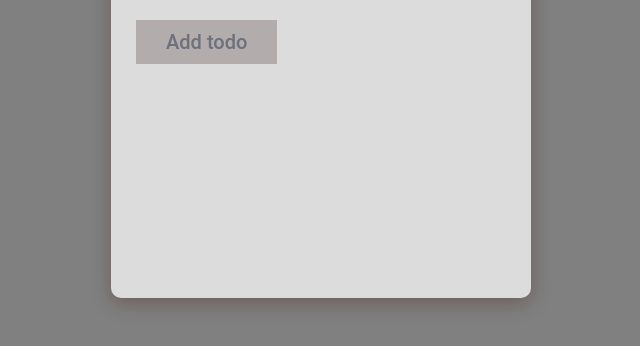
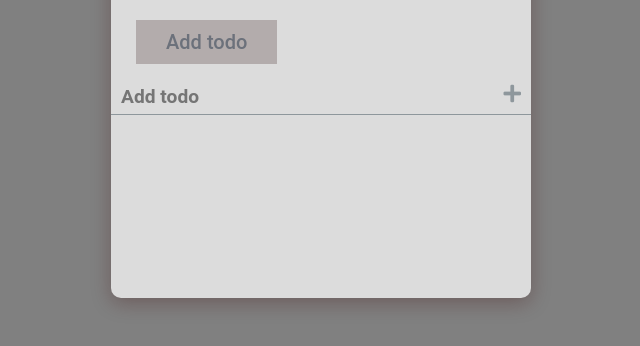
Before and after one commit to npankovich/test__app, a website built with webpack: page index.html in a window 1280 px wide. Shown: the part 452-798 px from the top of the page, without its empty margins (319-959 px from the left). Built offline with nearby package versions, Linux system fonts and the light colour scheme.

Commit message:
added add_list modal window

```diff
--- a/index.html
+++ b/index.html
@@ -47,6 +47,16 @@
             </a>
         </div>
     </div>
+    <div class="todoList__modal">
+        <form class="todoList__modal__form">
+            <input type="text" name="add" placeholder="Add todo">
+            <div class="todoList__modal__form_buttons">
+                <a href="#0" class="add-todo">
+                    <i class="fas fa-plus add"></i>
+                </a>
+            </div>
+        </form>
+    </div>
 </div>
 
 <script src="dist/bundle.js"></script>
--- a/src/styles.css
+++ b/src/styles.css
@@ -153,3 +153,38 @@ button, input, select, textarea {
     text-decoration: none;
     font-weight: 500;
 }
+
+
+/*Modal*/
+
+.todoList__modal .todoList__modal__form {
+    display: flex;
+    justify-content: space-between;
+    margin-bottom: 15px;
+    padding: 0 10px 0 5px;
+    border-bottom: 1px solid #8e979c;
+}
+
+.todoList__modal .todoList__modal__form > * {
+    background: transparent;
+    border: none;
+    height: 35px;
+}
+
+.todoList__modal .todoList__modal__form [type='text'] {
+    padding: 0 5px;
+    font-weight: 700;
+    font-size: 1.2rem;
+    color: #6c717b;
+    outline: none;
+}
+
+.todoList__modal .todoList__modal__form_buttons a{
+    text-decoration: none;
+}
+
+.todoList__modal .todoList__modal__form_buttons i {
+    margin-top: 5px;
+    font-size: 20px;
+    color: #8e979c;
+}
```
